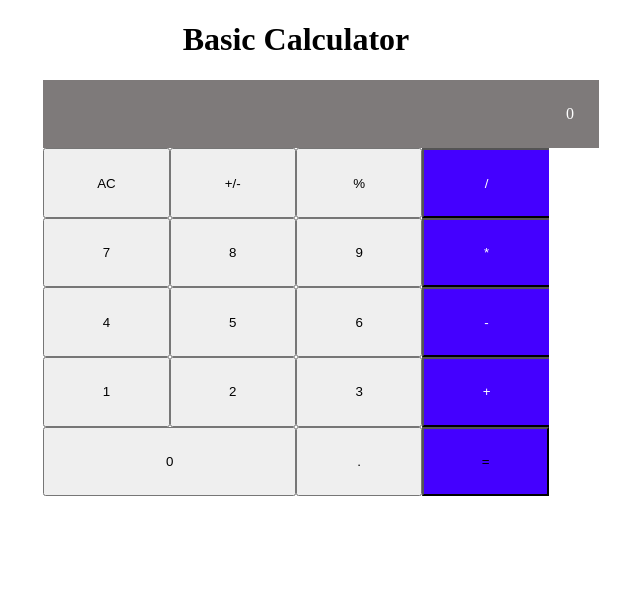
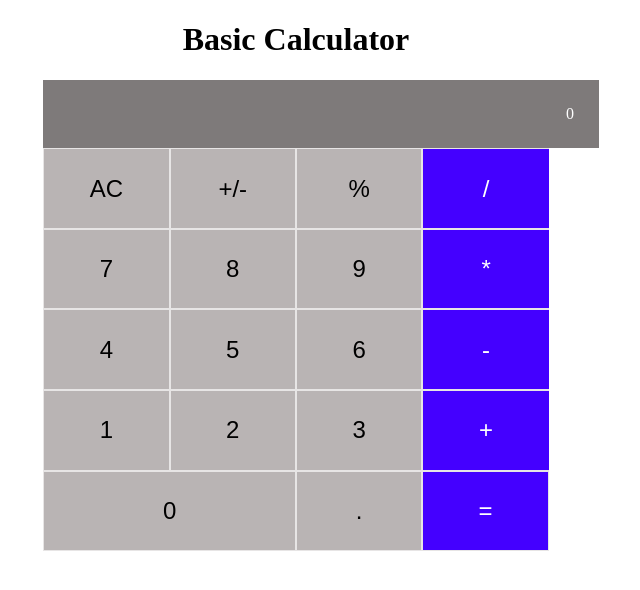
Before and after one commit to che30/react-calculator-app-project, a React (Create React App) app: page / in a window 1280 px wide. Shown: the top 590 px of the page, without its empty margins (344-984 px from the left). Built offline with nearby package versions, Linux system fonts and the light colour scheme; the HTML template or start-up script is replaced by a standard one.

Commit message:
Add font size to calculator

```diff
--- a/src/index.css
+++ b/src/index.css
@@ -7,6 +7,11 @@
   width: 25%;
   text-align: center;
   padding: 5%;
+}
+button{
+  background-color: rgb(185, 180, 180);
+  border: 1px solid rgb(231, 229, 229);
+  font-size: 1.5rem;
 }
 button:nth-child(4){
   border-right: none;
@@ -18,6 +23,7 @@ button:nth-child(4){
 }
 .last>button:nth-child(3){
   background-color: rgb(68, 0, 255);
+  color: white;
  }
 .Display {
   text-align: right;
```
